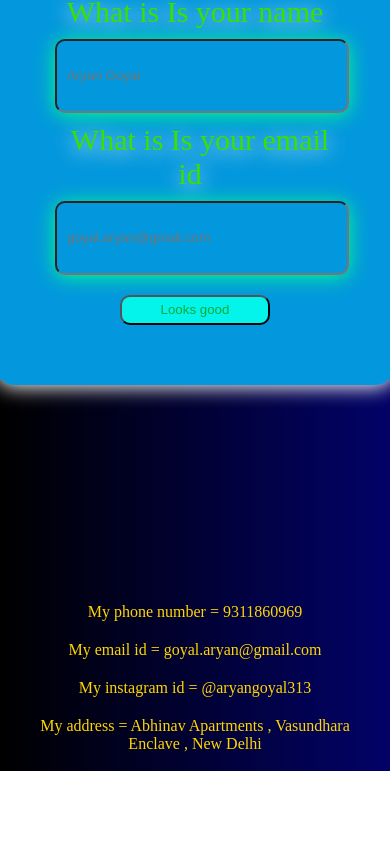
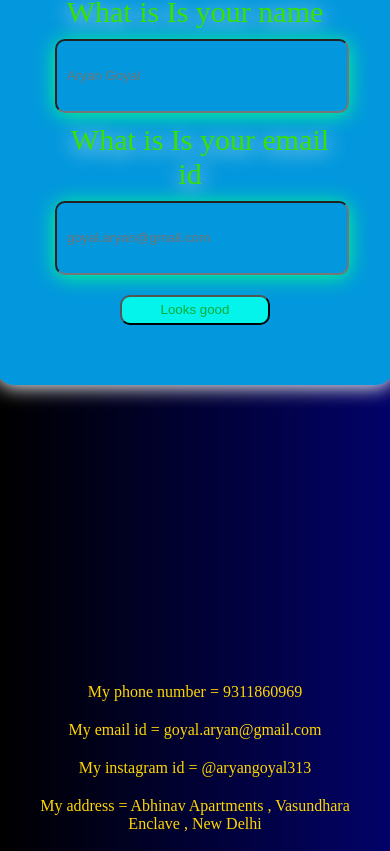
Before and after one commit to Aryan-Go/portfolio-react, a React (Create React App) app: page / in a window 390 px wide. Shown: the part 8889-9740 px from the top of the page. Before the commit the page ends 9660 px from the top, so only its background shows below. Built offline with nearby package versions, Linux system fonts and the light colour scheme.

Commit message:
Some padding issues

```diff
--- a/src/App.css
+++ b/src/App.css
@@ -22,7 +22,7 @@
     }
     .details{
         flex-direction: column;
-        margin-top: 20px;
+        margin-top: 100px;
     }
 }
 @media (max-width:768px){
```
